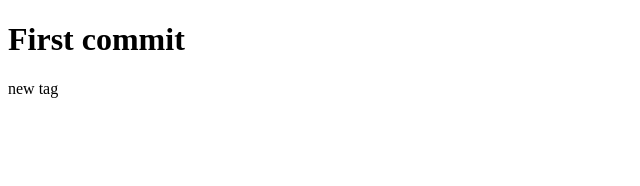
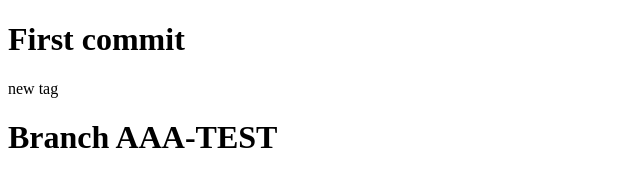
Before and after one commit to playm1984/testVSC, a plain HTML site: page index.html in a window 1280 px wide. Shown: the whole page, without its empty margins (0-640 px from the left). Drawn offline with Linux system fonts and the light colour scheme.

Commit message:
first commit AAA-TEST

```diff
--- a/index.html
+++ b/index.html
@@ -8,5 +8,7 @@
   <body>
     <h1>First commit</h1>
     <p>new tag</p>
+
+    <h1>Branch AAA-TEST</h1>
   </body>
 </html>
```
